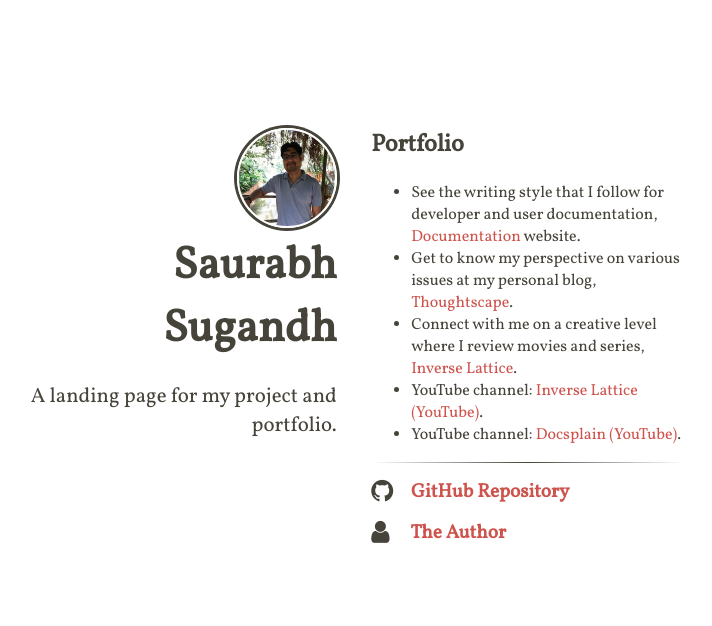
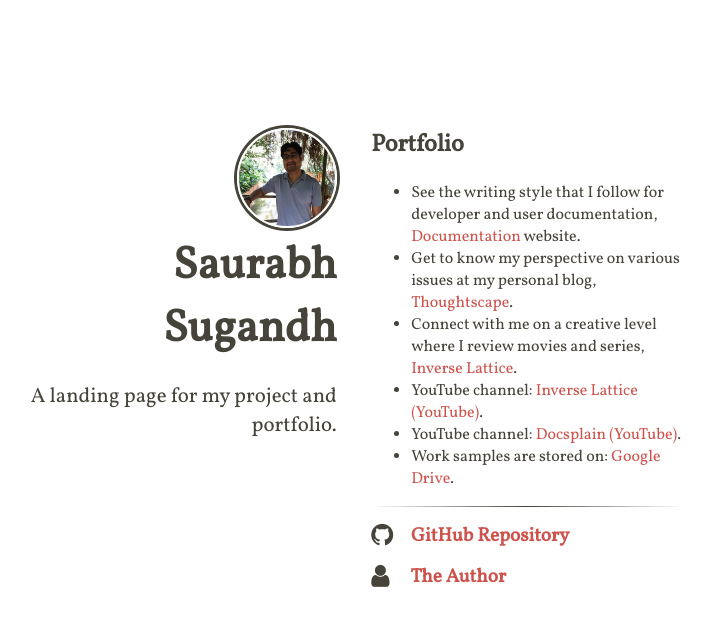
Before and after one commit to mrsauravs/home, a Jekyll site: the page built from index.html, in a window 1280 px wide. Shown: the top 626 px of the page, without its empty margins (296-1008 px from the left). Built offline with Jekyll 4.4.1, drawn with Linux system fonts in a browser that asks for light colours; nearby versions of some CDN libraries.

Commit message:
Update content.html

```diff
--- a/_includes/content.html
+++ b/_includes/content.html
@@ -5,6 +5,7 @@
   <li>Connect with me on a creative level where I review movies and series, <a href="https://inverselattice.com/">Inverse Lattice</a>.</li>
   <li>YouTube channel: <a href="https://www.youtube.com/@inverselattice">Inverse Lattice (YouTube)</a>.</li>
   <li>YouTube channel: <a href="https://www.youtube.com/@docs-plain">Docsplain (YouTube)</a>.</li>
+  <li>Work samples are stored on: <a href="https://drive.google.com/drive/folders/1LPmVniUrgkzWhahT20rkUCjjPG7Z7bvz?usp=sharing"> Google Drive</a>.</li>
 </ul>
 
 <hr />
```
